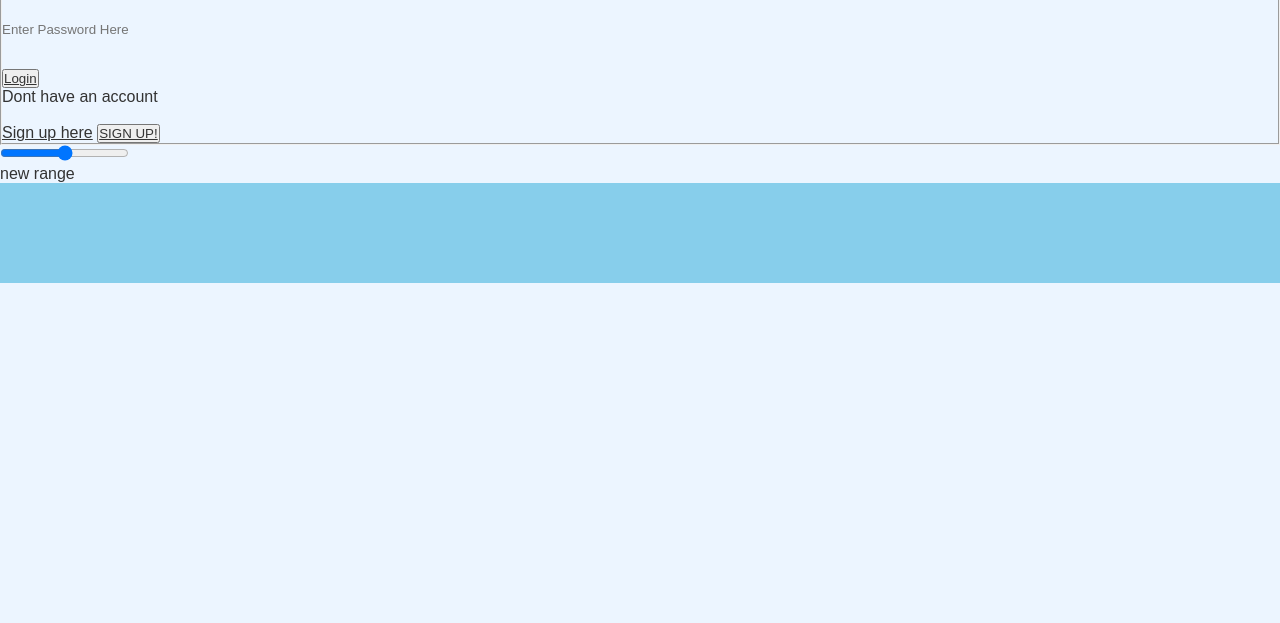
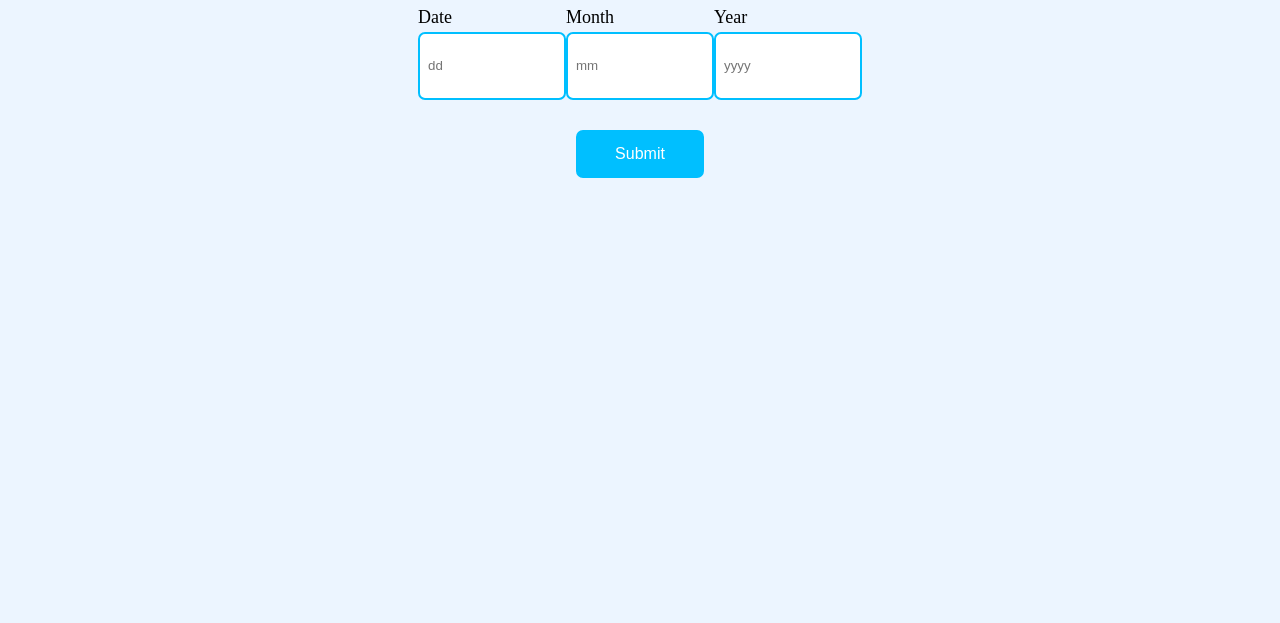
Before and after one commit to Ayomipo127/udemy-lessons, a plain HTML site: page index.html in a window 1280 px wide. Shown: the part 177-800 px from the top of the page. Drawn offline with Linux system fonts and the light colour scheme.

Commit message:
age calculator
calculator

```diff
--- a/index.html
+++ b/index.html
@@ -21,34 +21,31 @@
   <button><a href="#" class="btn">play</a></button>
 
 
-  <fieldset>
-    <form action="" method="post">
-      <h2>LOGIN</h2>
-      <input type="email" name="email" class="input-field" placeholder="Enter Email Here">
-      <br>
-      <input type="password" name="password" class="input-field" placeholder="Enter Password Here">
-      <br>
-      <button class="login-btn"> <a href="#"> Login</a></button>
-      <p class="link">Dont have an account</p> <br>
+  <div class="calculator-form">
+    <h1>
+      AGE CALCULATOR
+    </h1>
+    <div class="inputs">
+      <div class="block">
+        <label for="date">Date</label>
+        <input type="number" min="0" max="31" id="date" class="input" placeholder="dd">
+      </div>
 
-      <a href="#" id="sign-up"> Sign up here</a>
+      <div class="block">
+        <label for="month">Month</label>
+        <input type="number" min="0" max="12" id="month" class="input" placeholder="mm">
 
+      </div>
 
-      <button class="sign-btn "><a href="#"> SIGN UP!</a></button>
+      <div class="block">
+        <label for="year">Year</label>
+        <input type="number" min="1900" id="year" class="input" placeholder="yyyy">
+      </div>
+    </div>
 
-    </form>
-  </fieldset>
-
-  <input type="range">
-
-  <p>new range</p>
-
-  <p id="log"></p>
-
-  <h2 class="item"></h2>
-
-
-
+    <button class="btn" type="submit" onclick="calculateAge()"> Submit</button>
+    <p id="displayAge"></p>
+  </div>
 
 
 
--- a/script.js
+++ b/script.js
@@ -50,24 +50,30 @@ function downvote() {
 	document.getElementById("votes").innerHTML = counter + " votes"
 }
 
-function showAttribute() {
-	const el = document.querySelector("img");
-	el.src = "./images/IMG_20210514_115225_701.jpg";
-}
+const calculateAge = () => {
+	let d1 = document.getElementById("date").value;
+	let m1 = document.getElementById("month").value;
+	let y1 = document.getElementById("year").value;
+
+	let date = new Date();
+	let d2 = date.getDate();
+	let m2 = 1 + date.getMonth();
+	let y2 = date.getFullYear();
+	let month = [31, 28, 31, 30, 31, 30, 31, 31, 30, 31, 30, 31];
+
+	if (d1 > d2) {
+		d2 = d2 + month[m2 - 1]
+		m2 = m2 - 1;
+	}
+
+	if (m1 > m2) {
+		m2 = m2 + 12;
+		y2 = y2 - 1;
+	}
+	let d = d2 - d1;
+	let m = m2 - m1;
+	let y = y2 - y1;
 
 
-function updateValue() {
-	log.innerText = input.value;
+	document.getElementById("displayAge").innerText = 'your Age is ${y} Years, ${m} Months and $ Days';
 }
-
-var input = document.querySelector('input');
-var log = document.getElementById('log');
-input.onchange = updateValue;
-
-
-function changeColor() {
-	item.classList.toggle("pink");
-}
-
-const item = document.querySelector("h2");
-item.addEventListener("click", changeColor);
--- a/style.css
+++ b/style.css
@@ -2,28 +2,51 @@
 	background-color: #ecf5ff;
 }
 
-* {
-	box-sizing: border-box;
-	font-family: Arial, Helvetica, sans-serif;
-	margin: 0;
-	padding: 0;
-	color: #333;
+.calculator-form {
+	display: flex;
+	flex-direction: column;
+	align-items: center;
+	justify-content: center;
 }
 
-.input-field {
-	border: none;
-	width: 25rem;
-	height: 5rem;
-	background-color: transparent;
+.inputs {
+	display: flex;
 }
 
-.item {
-	background-color: skyBlue;
-	height: 100px;
-	padding: 20px;
-
+.block {
+	display: flex;
+	flex-direction: column;
 }
 
-.pink {
-	background-color: pink;
+label {
+	font-size: 18px;
 }
+
+.input {
+	border: 2px solid deepskyblue;
+	height: 3rem;
+	width: 8rem;
+	border-radius: 7px;
+	padding: 8px;
+	margin-top: 4px;
+	outline: none;
+}
+
+.btn {
+	border: 2px solid deepskyblue;
+	height: 3rem;
+	width: 8rem;
+	background: deepskyblue;
+	color: white;
+	font-size: 16px;
+	border-radius: 7px;
+	padding: 8px;
+	margin-top: 30px;
+}
+
+.btn:hover {
+	background: white;
+	color: deepskyblue;
+	border-color: deepskyblue;
+	cursor: pointer;
+}
```
Also changed, not shown: fet.html (+2 -15 lines).
